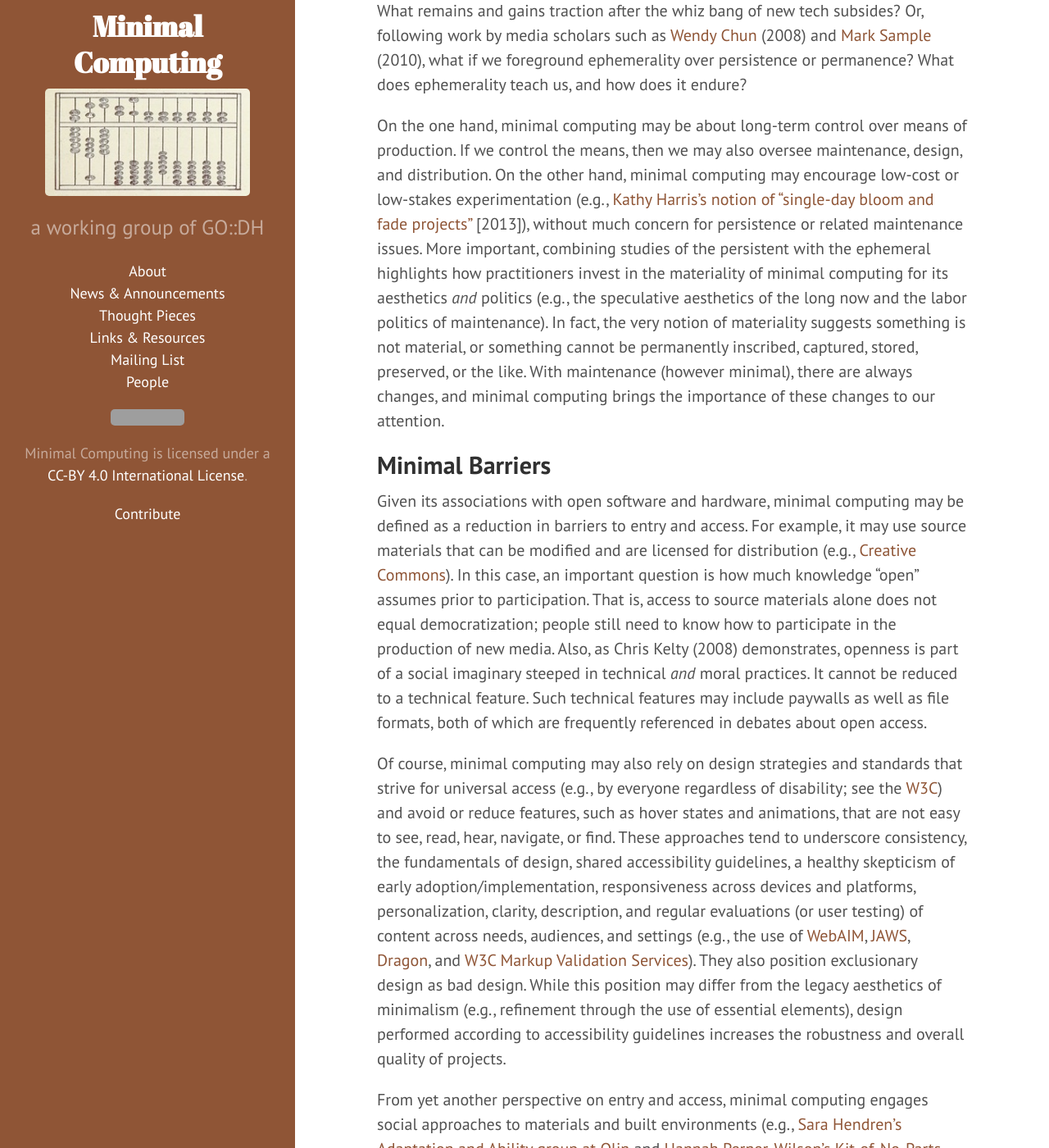
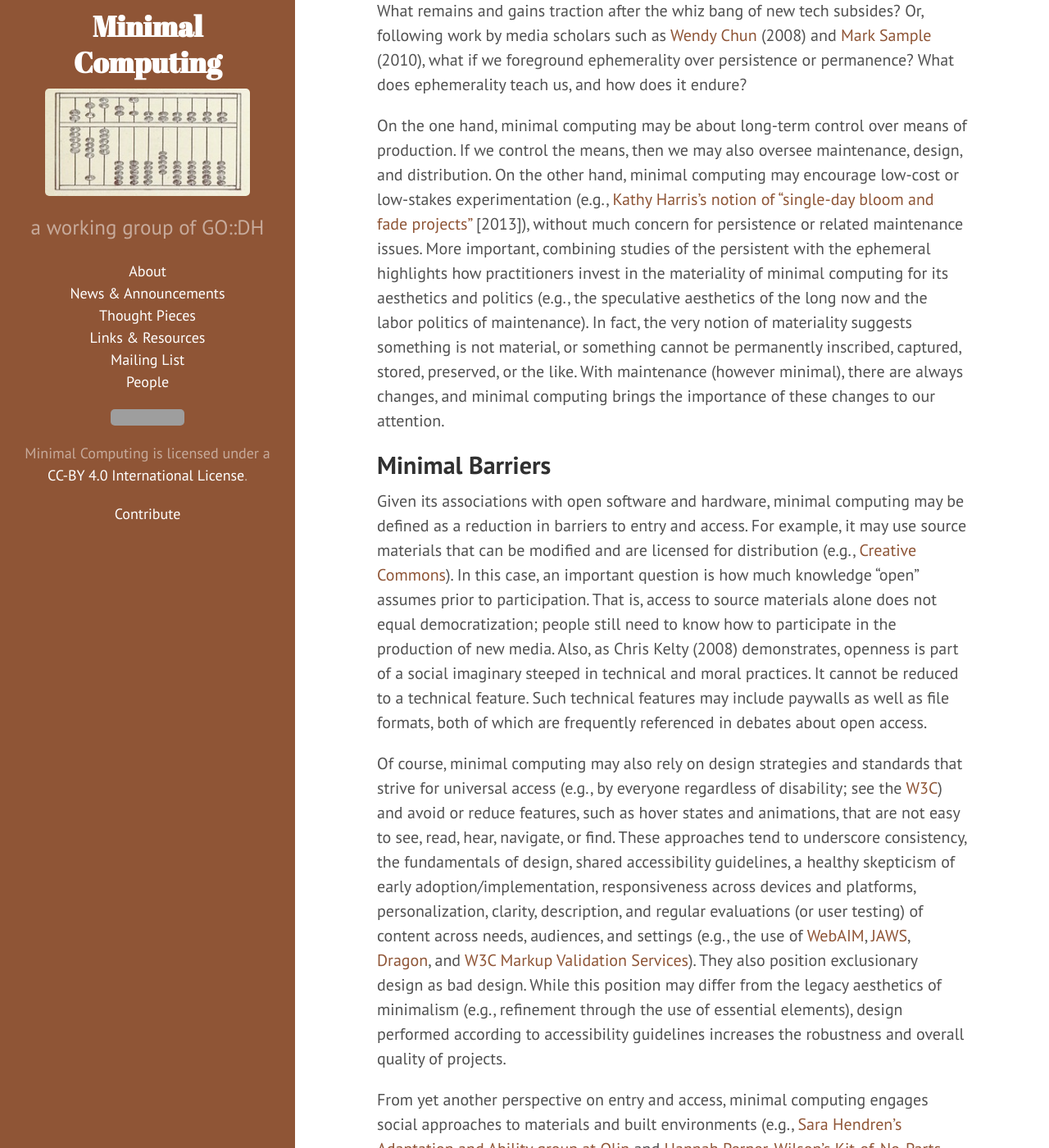
Before and after one commit to go-dh/mincomp, a Jekyll site: the page built from _posts/2016-10-02-minimal-definitions.markdown, in a window 1280 px wide and 1400 px high, scrolled down 6862 px. Shown: the whole window at 82% size. Built offline with Jekyll 4.4.1, drawn with Linux system fonts in a browser that asks for light colours; grey boxes are pictures that could not be loaded.

```diff
--- a/_posts/2016-10-02-minimal-definitions.markdown
+++ b/_posts/2016-10-02-minimal-definitions.markdown
@@ -50,11 +50,11 @@ We might say that minimal computing simply decreases the maintenance of machines
 
 Like many other perspectives on this list, this position is intimately related to other factors, especially minimal use and minimal design. Still, an emphasis on maintenance is more of a ["long now"](http://longnow.org/about/) issue popularized by Stewart Brand and Brian Eno but also studied by scholars such as [Kari Kraus](http://www.karikraus.com/). It asks us to consider the formats we choose, their change histories, their flexibility over time, and their demand for updates. For example, where will this GO::DH project be, and in what state, in 2056? An emphasis on maintenance also privileges stewarding over other paradigms for scholarly communication. For me, an important byproduct of long now thinking and maintenance is the question, *Who do we expect to keep these machines running, and for how long?* What's an ethical expectation? What's realistic? What remains and gains traction after the whiz bang of new tech subsides? Or, following work by media scholars such as [Wendy Chun](http://www.jstor.org/stable/10.1086/595632) (2008) and [Mark Sample](http://www.samplereality.com/2010/01/18/the-archive-or-the-trace-cultural-permanence-and-the-fugitive-text/) (2010), what if we foreground ephemerality over persistence or permanence? What does ephemerality teach us, and how does it endure?
 
-On the one hand, minimal computing may be about long-term control over means of production. If we control the means, then we may also oversee maintenance, design, and distribution. On the other hand, minimal computing may encourage low-cost or low-stakes experimentation (e.g., [Kathy Harris's notion of "single-day bloom and fade projects"](https://ojcs.siue.edu/ojs/index.php/polymath/article/view/2853) [2013]), without much concern for persistence or related maintenance issues. More important, combining studies of the persistent with the ephemeral highlights how practitioners invest in the materiality of minimal computing for its aesthetics *and* politics (e.g., the speculative aesthetics of the long now and the labor politics of maintenance). In fact, the very notion of materiality suggests something is not material, or something cannot be permanently inscribed, captured, stored, preserved, or the like. With maintenance (however minimal), there are always changes, and minimal computing brings the importance of these changes to our attention.
+On the one hand, minimal computing may be about long-term control over means of production. If we control the means, then we may also oversee maintenance, design, and distribution. On the other hand, minimal computing may encourage low-cost or low-stakes experimentation (e.g., [Kathy Harris's notion of "single-day bloom and fade projects"](https://ojcs.siue.edu/ojs/index.php/polymath/article/view/2853) [2013]), without much concern for persistence or related maintenance issues. More important, combining studies of the persistent with the ephemeral highlights how practitioners invest in the materiality of minimal computing for its aesthetics and politics (e.g., the speculative aesthetics of the long now and the labor politics of maintenance). In fact, the very notion of materiality suggests something is not material, or something cannot be permanently inscribed, captured, stored, preserved, or the like. With maintenance (however minimal), there are always changes, and minimal computing brings the importance of these changes to our attention.
 
 ## Minimal Barriers
 
-Given its associations with open software and hardware, minimal computing may be defined as a reduction in barriers to entry and access. For example, it may use source materials that can be modified and are licensed for distribution (e.g., [Creative Commons](https://creativecommons.org/)). In this case, an important question is how much knowledge "open" assumes prior to participation. That is, access to source materials alone does not equal democratization; people still need to know how to participate in the production of new media. Also, as Chris Kelty (2008) demonstrates, openness is part of a social imaginary steeped in technical *and* moral practices. It cannot be reduced to a technical feature. Such technical features may include paywalls as well as file formats, both of which are frequently referenced in debates about open access.
+Given its associations with open software and hardware, minimal computing may be defined as a reduction in barriers to entry and access. For example, it may use source materials that can be modified and are licensed for distribution (e.g., [Creative Commons](https://creativecommons.org/)). In this case, an important question is how much knowledge "open" assumes prior to participation. That is, access to source materials alone does not equal democratization; people still need to know how to participate in the production of new media. Also, as Chris Kelty (2008) demonstrates, openness is part of a social imaginary steeped in technical and moral practices. It cannot be reduced to a technical feature. Such technical features may include paywalls as well as file formats, both of which are frequently referenced in debates about open access.
 
 Of course, minimal computing may also rely on design strategies and standards that strive for universal access (e.g., by everyone regardless of disability; see the [W3C](https://www.w3.org/standards/webdesign/accessibility)) and avoid or reduce features, such as hover states and animations, that are not easy to see, read, hear, navigate, or find. These approaches tend to underscore consistency, the fundamentals of design, shared accessibility guidelines, a healthy skepticism of early adoption/implementation, responsiveness across devices and platforms, personalization, clarity, description, and regular evaluations (or user testing) of content across needs, audiences, and settings (e.g., the use of [WebAIM](http://webaim.org/), [JAWS](http://www.freedomscientific.com/Products/Blindness/JAWS), [Dragon](http://www.nuance.com/dragon/index.htm), and [W3C Markup Validation Services](https://validator.w3.org/)). They also position exclusionary design as bad design. While this position may differ from the legacy aesthetics of minimalism (e.g., refinement through the use of essential elements), design performed according to accessibility guidelines increases the robustness and overall quality of projects.
 
```
